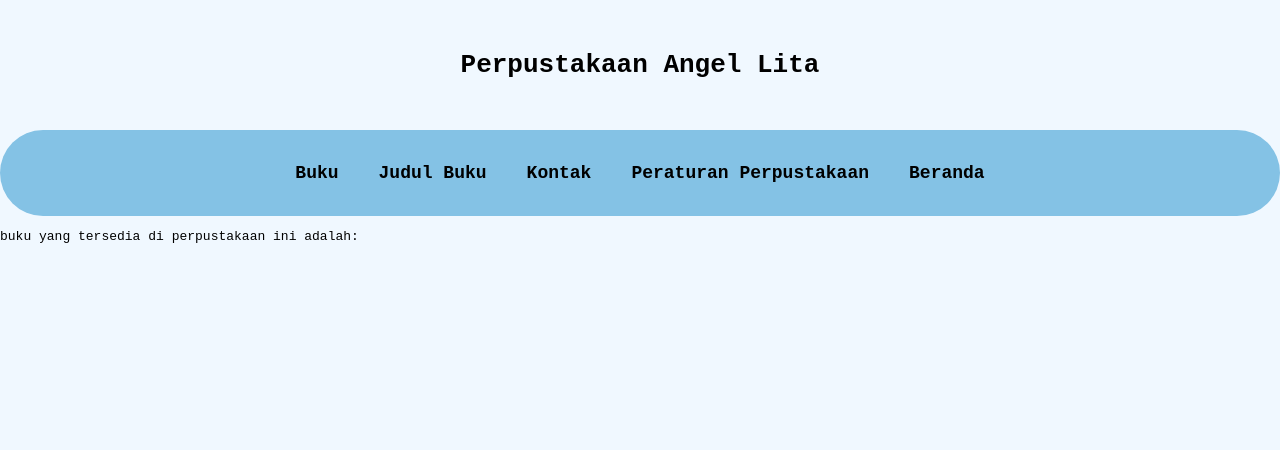
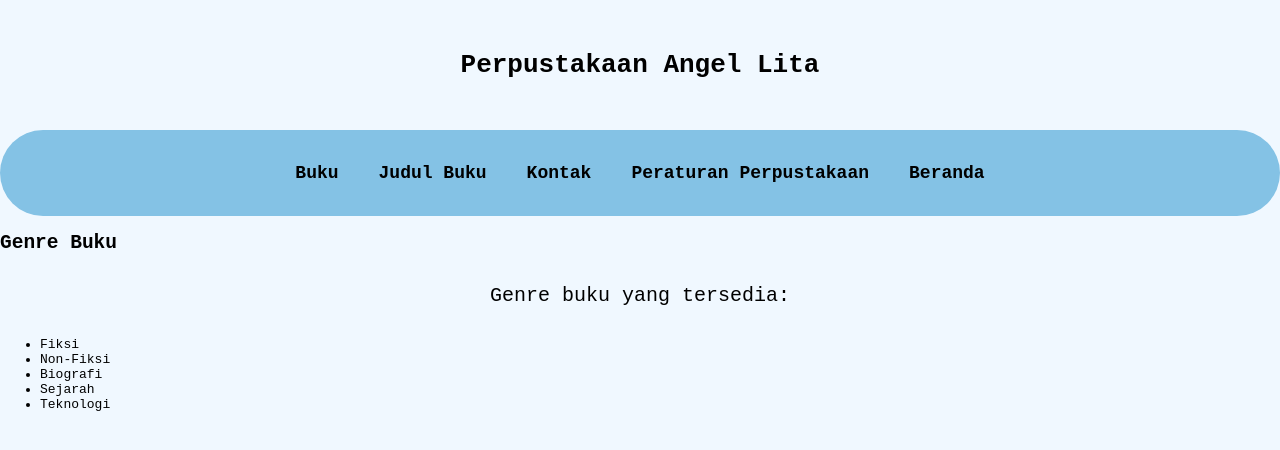
Before and after one commit to angelwopyu/Pemrograman_web, a plain HTML site: page UTS/buku.html in a window 1280 px wide. Drawn offline with Linux system fonts and the light colour scheme.

Commit message:
Add headings and genre list to buku.html, update titles in other HTML files, and center paragraph text in CSS

```diff
--- a/UTS/buku.html
+++ b/UTS/buku.html
@@ -17,6 +17,14 @@
     <li><a href="perpustakaan.html">Beranda</a></li>
     </ul>
     </nav>
-    <p>buku yang tersedia di perpustakaan ini adalah:</p>
+    <h2>Genre Buku</h2>
+    <p>Genre buku yang tersedia:</p>
+    <ul>
+        <li>Fiksi</li>
+        <li>Non-Fiksi</li>
+        <li>Biografi</li>
+        <li>Sejarah</li>
+        <li>Teknologi</li>
+    </ul>
 </body>
 </html>
--- a/UTS/style.css
+++ b/UTS/style.css
@@ -29,8 +29,14 @@ body {
     margin: 0;
     padding: 0;
 }
+
 h1 {
     text-align: center;
     margin-top: 20px;
     padding: 30px;
 }
+p {
+    text-align: center;
+    font-size: 20px;
+    margin: 30px ;
+}
```
Also changed, not shown: UTS/judul_buku.html (+1 -0 lines), UTS/kontak.html (+1 -0 lines), UTS/peraturan_perpustakaan.html (+1 -0 lines), UTS/perpustakaan.html (+1 -0 lines).
